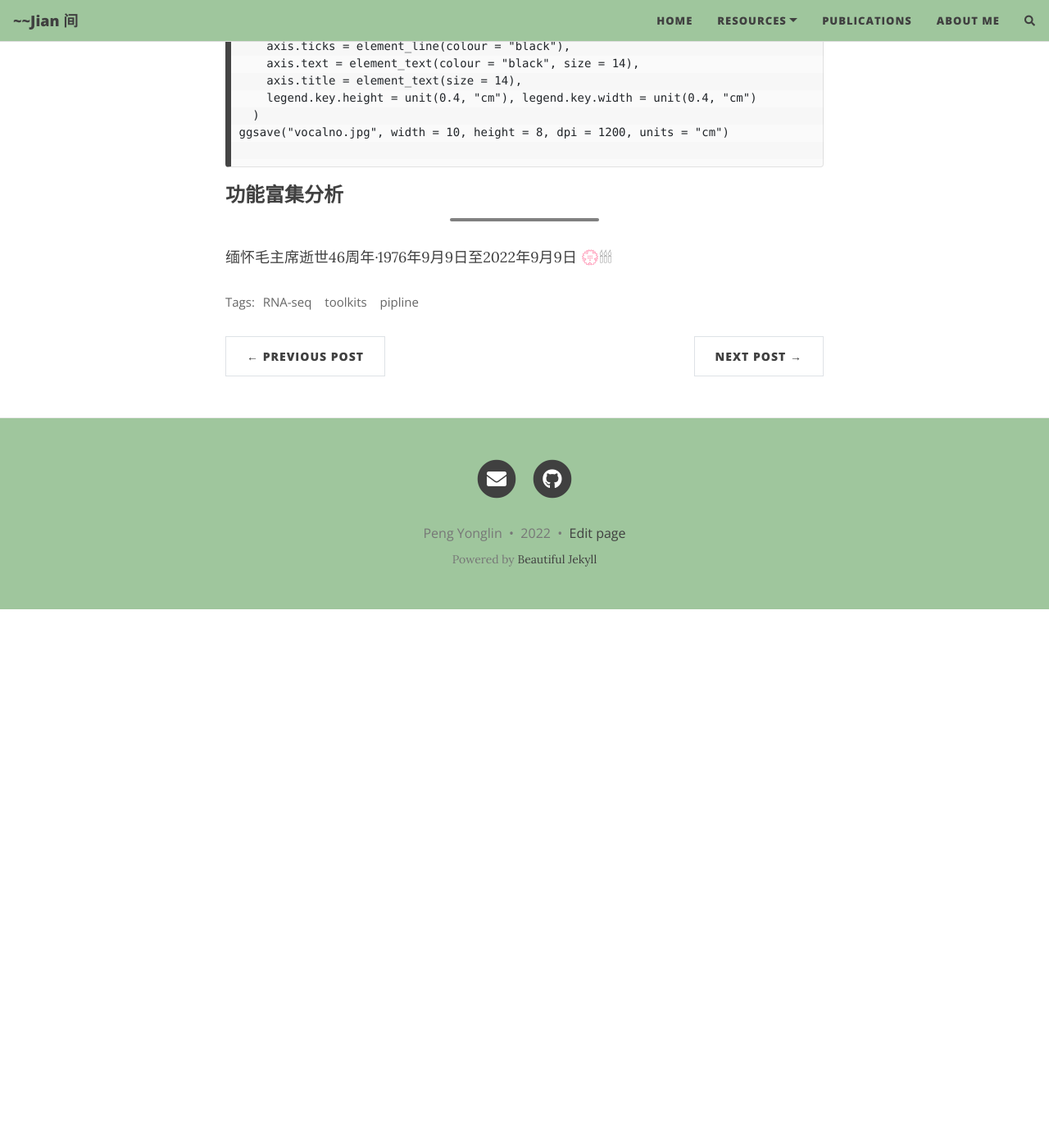
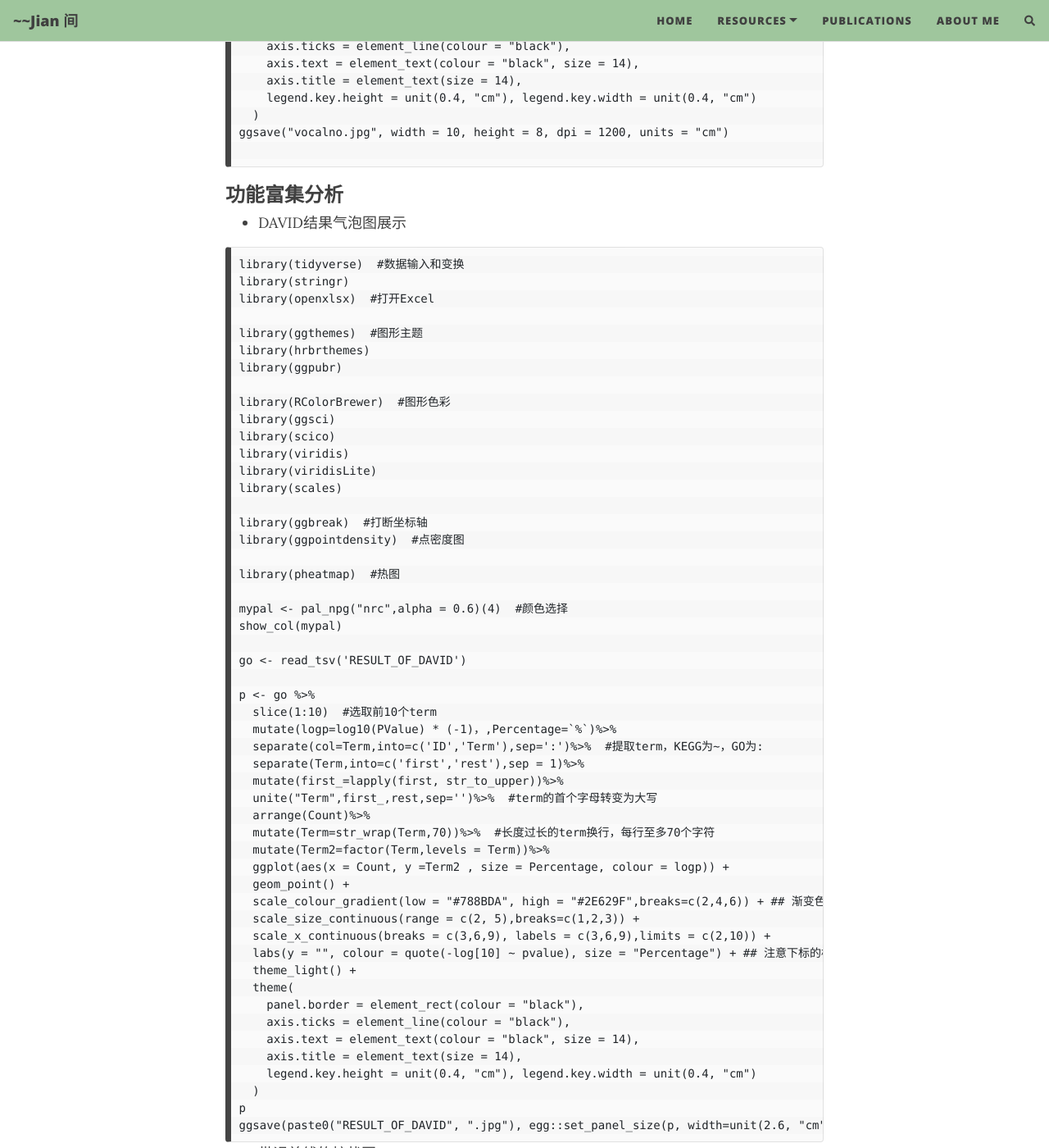
Before and after one commit to Zer0o0/intergap.githb.io, a Jekyll site: the page built from docs/_posts/2022-09-09-rna-seq-analysis.md, in a window 1280 px wide and 1400 px high, scrolled down 7042 px. Shown: the whole window at 82% size. Built offline with Jekyll 4.4.1, drawn with Linux system fonts in a browser that asks for light colours; nearby versions of some CDN libraries; comment, search, counter and statistics services are not loaded; before the commit the page ends 7785 px from its top, so only the background shows below that; some of the changed text lies outside the part shown.

Commit message:
update a post file

````diff
--- a/docs/_posts/2022-09-09-rna-seq-analysis.md
+++ b/docs/_posts/2022-09-09-rna-seq-analysis.md
@@ -308,5 +308,82 @@ ggsave("vocalno.jpg", width = 10, height = 8, dpi = 1200, units = "cm")
 
 ### 功能富集分析
 
+- DAVID结果气泡图展示
+
+```
+library(tidyverse)  #数据输入和变换
+library(stringr)
+library(openxlsx)  #打开Excel
+
+library(ggthemes)  #图形主题
+library(hrbrthemes)
+library(ggpubr)
+
+library(RColorBrewer)  #图形色彩
+library(ggsci)
+library(scico)
+library(viridis)
+library(viridisLite)
+library(scales)
+
+library(ggbreak)  #打断坐标轴
+library(ggpointdensity)  #点密度图
+
+library(pheatmap)  #热图
+
+mypal <- pal_npg("nrc",alpha = 0.6)(4)  #颜色选择
+show_col(mypal)
+
+go <- read_tsv('RESULT_OF_DAVID')
+
+p <- go %>%
+  slice(1:10)  #选取前10个term
+  mutate(logp=log10(PValue) * (-1)，,Percentage=`%`)%>%
+  separate(col=Term,into=c('ID','Term'),sep=':')%>%  #提取term，KEGG为~，GO为:
+  separate(Term,into=c('first','rest'),sep = 1)%>%
+  mutate(first_=lapply(first, str_to_upper))%>%
+  unite("Term",first_,rest,sep='')%>%  #term的首个字母转变为大写
+  arrange(Count)%>%
+  mutate(Term=str_wrap(Term,70))%>%  #长度过长的term换行，每行至多70个字符
+  mutate(Term2=factor(Term,levels = Term))%>%
+  ggplot(aes(x = Count, y =Term2 , size = Percentage, colour = logp)) +
+  geom_point() +
+  scale_colour_gradient(low = "#788BDA", high = "#2E629F",breaks=c(2,4,6)) + ## 渐变色方向
+  scale_size_continuous(range = c(2, 5),breaks=c(1,2,3)) +
+  scale_x_continuous(breaks = c(3,6,9), labels = c(3,6,9),limits = c(2,10)) +
+  labs(y = "", colour = quote(-log[10] ~ pvalue), size = "Percentage") + ## 注意下标的标识方法
+  theme_light() +
+  theme(
+    panel.border = element_rect(colour = "black"),
+    axis.ticks = element_line(colour = "black"),
+    axis.text = element_text(colour = "black", size = 14),
+    axis.title = element_text(size = 14),
+    legend.key.height = unit(0.4, "cm"), legend.key.width = unit(0.4, "cm")
+  )
+p
+ggsave(paste0("RESULT_OF_DAVID", ".jpg"), egg::set_panel_size(p, width=unit(2.6, "cm"), height=unit(7, "cm")),height = 10, width = 21, units = "cm", dpi = 1200)  #egg::set_panel_size定义绘图区大小，同一批次图片保持一致
+```
+
+- 带误差线的柱状图
+
+```
+data <- read_tsv(filename)
+data %>%
+  pivot_longer(cols = rep1:rep3, names_to = "rep") %>%  # 数据转形为长型数据
+  group_by(group, time) %>%
+  summarise(mean = mean(value), sd = sd(value), .groups = "drop") %>%
+  mutate(time2 = factor(time, levels = c("G0/G1", "S", "G2/M")), group2 = factor(group, levels = c("NC", "KD"))) %>%
+  ggplot(aes(x = time2, y = mean, fill = group2)) +
+  geom_bar(stat = "identity", position = "dodge", colour = "black", width = 0.8, show.legend = F) +
+  geom_signif(map_signif_level = TRUE, y_position = c(54, 84), xmin = c(0.8, 1.8), xmax = c(1.2, 2.2), tip_length = 0.02, annotations = "***", textsize = 3, size = 0.4, vjust = 0.2) +
+  scale_fill_manual(values = mycol, name = "") +
+  geom_errorbar(aes(ymin = mean, ymax = mean + sd), width = 0.3, position = position_dodge(0.8)) +
+  ylim(0, 100) +
+  theme_pubr() +
+  labs(x = "", y = "Percent of Cell Number (%)", title = "") +
+  theme(axis.title = element_text(size = 10))
+ggsave("cell_cycle.jpg", width = 6, height = 6, units = "cm", dpi = 1200)
+```
+
 ---
 缅怀毛主席逝世46周年·1976年9月9日至2022年9月9日 💮🕯🕯🕯
````
Also changed, not shown: other parts of docs/_posts/2022-09-09-rna-seq-analysis.md (+1 -1 lines), docs/aboutme.md (+1 -0 lines), 3 other files.
